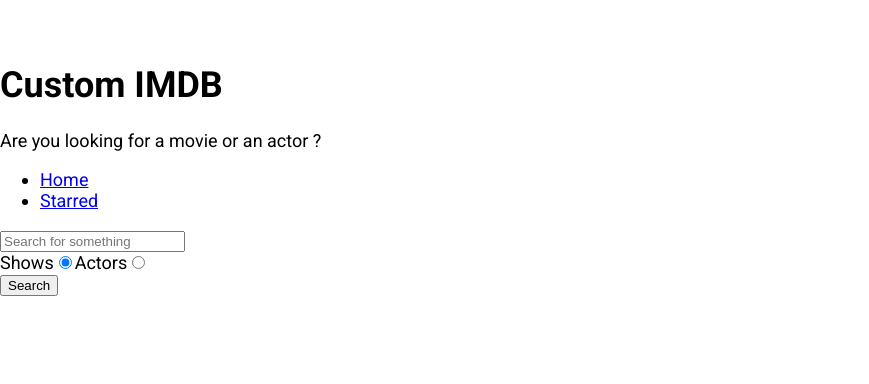
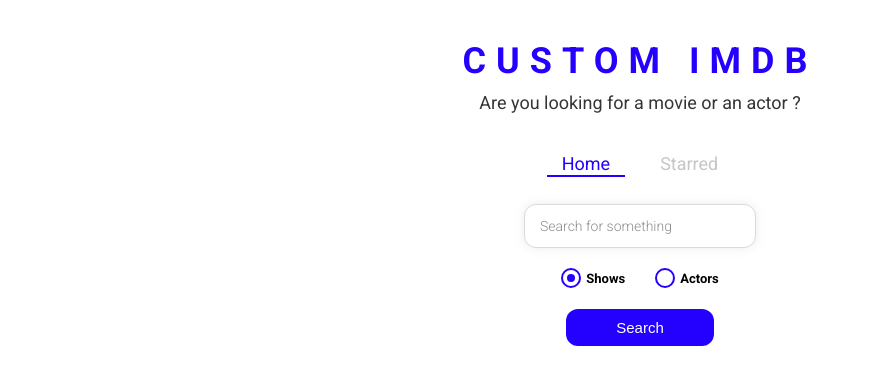
Before and after one commit to PratikPatekar/custom_imdb, a React (Create React App) app: page / in a window 1280 px wide. Shown: the top 384 px of the page, without its empty margins (0-869 px from the left). Built offline with nearby package versions, Linux system fonts and the light colour scheme.

Commit message:
Added styles to pages

```diff
--- a/package.json
+++ b/package.json
@@ -8,6 +8,7 @@
     "@testing-library/user-event": "^12.5.0",
     "react": "^17.0.1",
     "react-dom": "^17.0.1",
+    "react-fade-in": "^1.1.1",
     "react-router": "^5.2.0",
     "react-router-dom": "^5.2.0",
     "react-scripts": "4.0.1",
--- a/src/App.js
+++ b/src/App.js
@@ -1,12 +1,21 @@
 import React from "react";
 import { Switch, Route } from "react-router-dom";
-
 import Home from "./pages/Home";
 import Starred from "./pages/Starred";
 import Show from "./pages/Show";
+import { ThemeProvider } from "styled-components";
+
+const theme = {
+  mainColors: {
+    blue: "#2400ff",
+    gray: "#c6c6c6",
+    dark: "#353535",
+  },
+};
 
 function App() {
   return (
+    <ThemeProvider theme={theme}>
       <Switch>
         <Route exact path="/">
           <Home />
@@ -23,6 +32,7 @@
           <div>Not Found</div>
         </Route>
       </Switch>
+    </ThemeProvider>
   );
 }
 
--- /dev/null
+++ b/src/components/CustomRadio.js
@@ -0,0 +1,66 @@
+import React from "react";
+import styled from "styled-components";
+
+const RadioWrapper = styled.label`
+  display: block;
+  position: relative;
+  padding-left: 25px;
+  cursor: pointer;
+  font-size: 13px;
+  user-select: none;
+  font-weight: 700;
+  line-height: 1.65;
+
+  input {
+    position: absolute;
+    opacity: 0;
+    cursor: pointer;
+  }
+
+  span {
+    position: absolute;
+    top: 0;
+    left: 0;
+    height: 16px;
+    width: 16px;
+    background-color: #fff;
+    border: 2px solid ${({ theme }) => theme.mainColors.blue};
+    border-radius: 50%;
+  }
+
+  input:checked ~ span {
+    background-color: #fff;
+    border: 2px solid ${({ theme }) => theme.mainColors.blue};
+  }
+
+  span:after {
+    content: "";
+    position: absolute;
+    display: none;
+  }
+
+  input:checked ~ span:after {
+    display: block;
+  }
+
+  span:after {
+    top: 4px;
+    left: 4px;
+    width: 8px;
+    height: 8px;
+    border-radius: 50%;
+    background: ${({ theme }) => theme.mainColors.blue};
+  }
+`;
+
+const CustomRadio = ({ label, ...restProps }) => {
+  return (
+    <RadioWrapper htmlFor={restProps.id}>
+      {label}
+      <input {...restProps} type="radio" />
+      <span />
+    </RadioWrapper>
+  );
+};
+
+export default CustomRadio;
--- a/src/components/Navs.js
+++ b/src/components/Navs.js
@@ -1,5 +1,6 @@
 import React from "react";
-import { Link } from "react-router-dom";
+import { useLocation } from "react-router";
+import { LinkStyled, NavList } from "./Navs.styled";
 
 const LINKS = [
   { to: "/", text: "Home" },
@@ -7,15 +8,22 @@
 ];
 
 function Navs() {
+  const location = useLocation();
+
   return (
     <div>
-      <ul>
+      <NavList>
         {LINKS.map((item) => (
           <li key={item.to}>
-            <Link to={item.to}>{item.text}</Link>
+            <LinkStyled
+              to={item.to}
+              className={item.to === location.pathname ? "active" : ""}
+            >
+              {item.text}
+            </LinkStyled>
           </li>
         ))}
-      </ul>
+      </NavList>
     </div>
   );
 }
--- /dev/null
+++ b/src/components/Navs.styled.js
@@ -0,0 +1,41 @@
+import styled from "styled-components";
+import { Link } from "react-router-dom";
+
+export const NavList = styled.ul`
+  display: flex;
+  justify-content: center;
+  list-style: none;
+  margin: 0 0 30px;
+  padding: 0;
+`;
+
+export const LinkStyled = styled(Link)`
+  margin: 0 10px;
+  padding: 3px 15px;
+  position: relative;
+  text-decoration: none;
+  color: ${({ theme }) => theme.mainColors.gray};
+  &.active {
+    color: ${({ theme }) => theme.mainColors.blue};
+    &:after {
+      content: "";
+      position: absolute;
+      display: block;
+      height: 2px;
+      left: 0%;
+      bottom: 0;
+      background-color: ${({ theme }) => theme.mainColors.blue};
+      animation: slide-in 0.3s ease-in forwards;
+      @keyframes slide-in {
+        from {
+          left: 50%;
+          width: 0;
+        }
+        to {
+          left: 0%;
+          width: 100%;
+        }
+      }
+    }
+  }
+`;
--- a/src/components/Title.js
+++ b/src/components/Title.js
@@ -1,11 +1,12 @@
 import React from "react";
+import { TitleWrapper } from "./Title.styled";
 
 function Title({ title, subtitle }) {
   return (
-    <div>
+    <TitleWrapper>
       <h1>{title}</h1>
       <p>{subtitle}</p>
-    </div>
+    </TitleWrapper>
   );
 }
 
--- /dev/null
+++ b/src/components/Title.styled.js
@@ -0,0 +1,18 @@
+import styled from "styled-components";
+
+export const TitleWrapper = styled.div`
+  text-align: center;
+  margin: 0 0 40px;
+
+  h1 {
+    color: ${({ theme }) => theme.mainColors.blue};
+    letter-spacing: 10px;
+    text-transform: uppercase;
+    margin: 0 0 10px;
+  }
+
+  p {
+    color: ${({ theme }) => theme.mainColors.dark};
+    margin: 0;
+  }
+`;
--- a/src/components/styled.js
+++ b/src/components/styled.js
@@ -1,6 +1,7 @@
 import styled from "styled-components";
+import FadeIn from "react-fade-in";
 
-export const FlexGrid = styled.div`
+export const FlexGrid = styled(FadeIn)`
   display: flex;
   justify-content: center;
   flex-wrap: wrap;
--- a/src/pages/Home.js
+++ b/src/pages/Home.js
@@ -4,6 +4,12 @@
 import ShowGrid from "../components/show/ShowGrid";
 import ActorGrid from "../components/actors/ActorGrid";
 import { useLastQuery } from "../misc/custom-hooks";
+import {
+  RadioInputsWrapper,
+  SearchButtonWrapper,
+  SearchInput,
+} from "./Home.styled";
+import CustomRadio from "../components/CustomRadio";
 
 const Home = () => {
   const [input, setInput] = useLastQuery();
@@ -48,39 +54,39 @@
 
   return (
     <MainPageLayout>
-      <input
+      <SearchInput
         type="text"
         placeholder="Search for something"
         onChange={onInputChange}
         onKeyDown={onKeyDown}
         value={input}
       />
-      <div>
-        <label htmlFor="shows-search">
-          Shows
-          <input
+      <RadioInputsWrapper>
+        <div>
+          <CustomRadio
+            label="Shows"
             id="shows-search"
-            type="radio"
             value="shows"
             checked={isShowsSearch}
             onChange={onRadioChange}
           />
-        </label>
-        <label htmlFor="actors-search">
-          Actors
-          <input
+        </div>
+        <div>
+          <CustomRadio
+            label="Actors"
             id="actors-search"
-            type="radio"
             value="people"
             checked={!isShowsSearch}
             onChange={onRadioChange}
           />
-        </label>
-      </div>
+        </div>
+      </RadioInputsWrapper>
 
-      <button type="button" onClick={onSearch}>
-        Search
-      </button>
+      <SearchButtonWrapper>
+        <button type="button" onClick={onSearch}>
+          Search
+        </button>
+      </SearchButtonWrapper>
       {renderResults()}
     </MainPageLayout>
   );
--- /dev/null
+++ b/src/pages/Home.styled.js
@@ -0,0 +1,49 @@
+import styled from "styled-components";
+
+export const SearchInput = styled.input`
+  display: block;
+  font-family: "Roboto", sans-serif;
+  width: 200px;
+  margin: auto;
+  outline: none;
+  padding: 13px 15px;
+  border: 1px solid #dbdbdb;
+  box-shadow: 0px 0px 10px 0px rgba(219, 219, 219, 0.5);
+  font-size: 14px;
+  border-radius: 12px;
+  color: #8d8d8d;
+
+  &::placeholder {
+    font-weight: 300;
+    color: #8d8d8d;
+  }
+`;
+
+export const RadioInputsWrapper = styled.div`
+  display: flex;
+  justify-content: center;
+  margin: 20px 0;
+
+  div {
+    margin: 0 15px;
+  }
+`;
+
+export const SearchButtonWrapper = styled.div`
+  text-align: center;
+  margin-bottom: 35px;
+
+  button {
+    color: #fff;
+    background-color: ${({ theme }) => theme.mainColors.blue};
+    margin: auto;
+    padding: 10px 50px;
+    font-size: 15px;
+    border: none;
+    outline: none;
+    border-radius: 12px;
+    &:hover {
+      cursor: pointer;
+    }
+  }
+`;
```
Also changed, not shown: 1 other file (tests, documents, lock files or other folders). Lines whose indentation alone changed are shown as unchanged.
